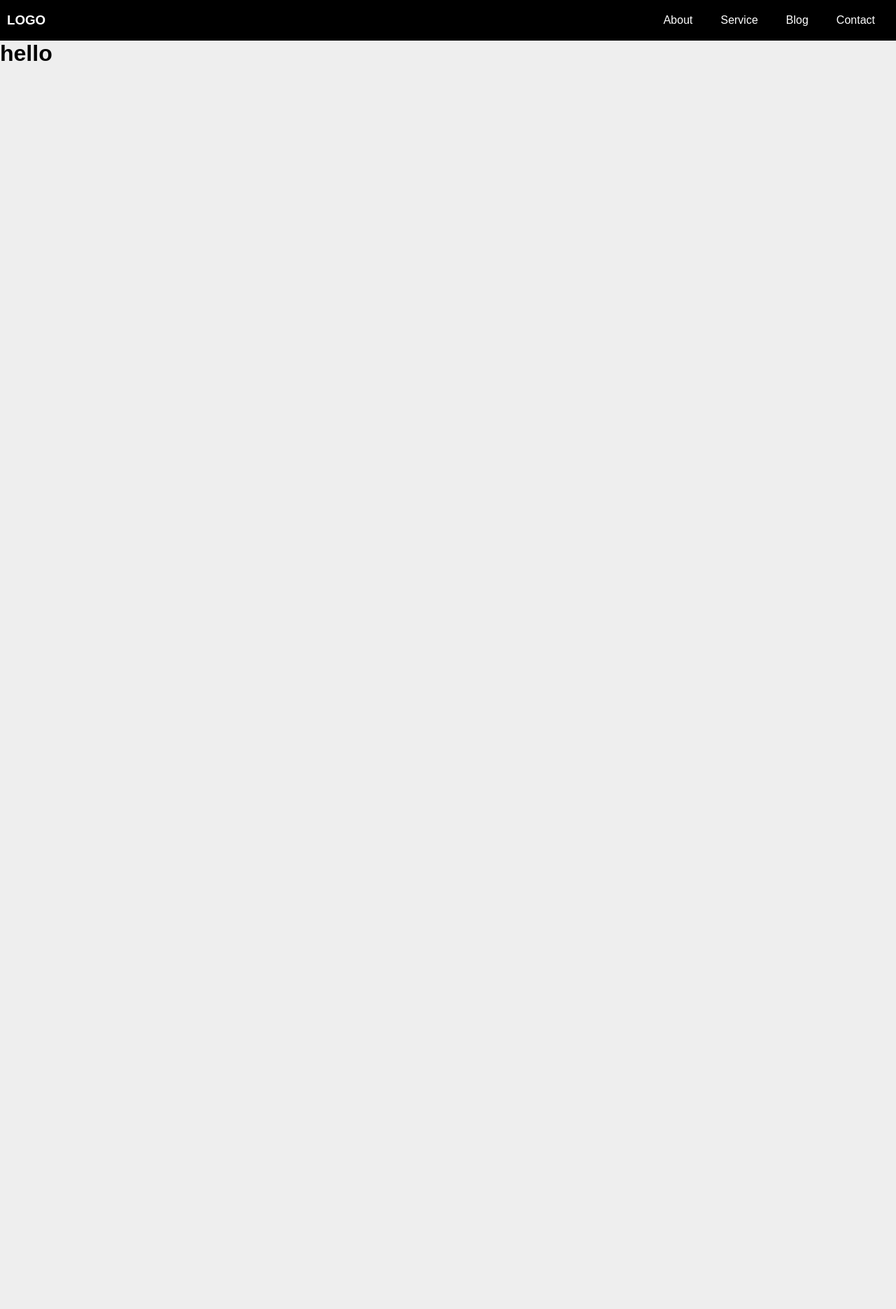
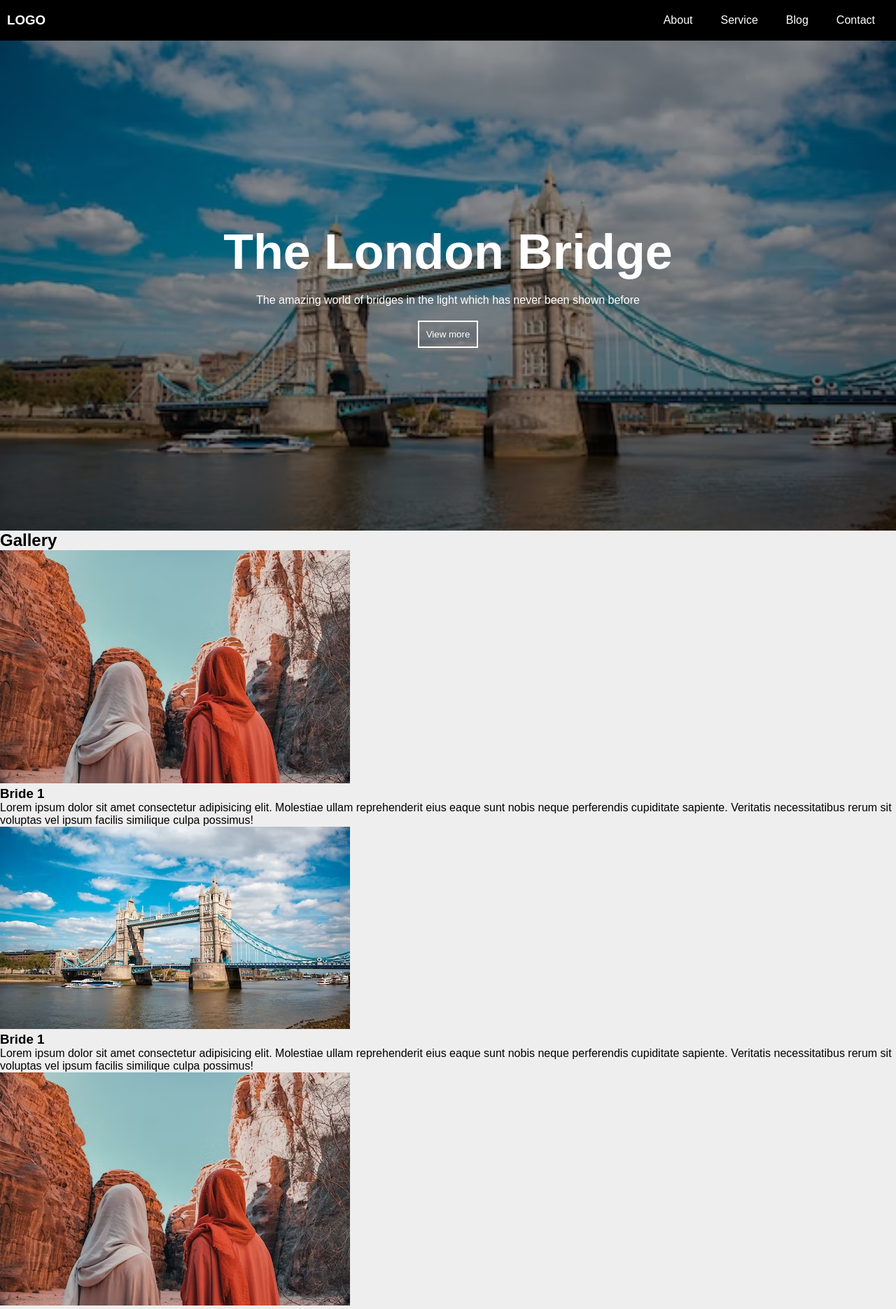
Before and after one commit to Tokonih/Sass-practice, a plain HTML site: page index.html in a window 1280 px wide. Shown: the top 1870 px of the page at 70% size. Before the commit the page ends 800 px from the top, so only its background shows below. Drawn offline with Linux system fonts and the light colour scheme.

Commit message:
i modified my code

```diff
--- a/index.html
+++ b/index.html
@@ -18,6 +18,34 @@
         </ul>
     </nav>
 
-    <h1>hello</h1>
+    <section class="banner ">
+        <h1>The London Bridge</h1>
+        <p>The amazing world of bridges in the light which has never been  shown before </p>
+        <button>View more</button>
+    </section>
+
+    <h2>Gallery </h2>
+
+    <section class="section1 ">
+
+        <div class="boxes"><img src="./img/banner.avif" alt="">
+            <h3>Bride 1</h3>
+            <p>Lorem ipsum dolor sit amet consectetur adipisicing elit. Molestiae ullam reprehenderit eius eaque sunt nobis neque perferendis cupiditate sapiente. Veritatis necessitatibus rerum sit voluptas vel ipsum facilis similique culpa possimus!</p>
+        </div>
+        <div class="boxes"><img src="./img/london bridge.avif" alt="">
+            <h3>Bride 1</h3>
+            <p>Lorem ipsum dolor sit amet consectetur adipisicing elit. Molestiae ullam reprehenderit eius eaque sunt nobis neque perferendis cupiditate sapiente. Veritatis necessitatibus rerum sit voluptas vel ipsum facilis similique culpa possimus!</p>
+        </div>
+        <div class="boxes"><img src="./img/banner.avif" alt="">
+            <h3>Bride 1</h3>
+            <p>Lorem ipsum dolor sit amet consectetur adipisicing elit. Molestiae ullam reprehenderit eius eaque sunt nobis neque perferendis cupiditate sapiente. Veritatis necessitatibus rerum sit voluptas vel ipsum facilis similique culpa possimus!</p>
+        </div>
+        <div class="boxes"><img src="./img/london bridge.avif" alt="">
+            <h3>Bride 1</h3>
+            <p>Lorem ipsum dolor sit amet consectetur adipisicing elit. Molestiae ullam reprehenderit eius eaque sunt nobis neque perferendis cupiditate sapiente. Veritatis necessitatibus rerum sit voluptas vel ipsum facilis similique culpa possimus!</p>
+        </div>
+    </section>
+
+
 </body>
 </html>
--- /dev/null
+++ b/scss/_variable.scss
@@ -0,0 +1,8 @@
+$primary: blue;
+$secondary: green;
+$dark:#000000;
+$white:#ffffff;
+$warning:yellow;
+$pink:pink;
+$danger:#980303;
+$bg:#eeeeee;
--- a/scss/main.scss
+++ b/scss/main.scss
@@ -1,11 +1,4 @@
-$primary: blue;
-$secondary: green;
-$dark:#000000;
-$white:#ffffff;
-$warning:yellow;
-$pink:pink;
-$danger:#980303;
-$bg:#eeeeee;
+@import"./variable";
 
 *{
     margin: 0;
@@ -16,6 +9,13 @@ $bg:#eeeeee;
 body{
     background-color: $bg;
     font-family: Arial, Helvetica, sans-serif;
+}
+
+@mixin box{
+    box-shadow: rgba(201, 201, 201, 0.4);
+    width: 100%;
+    padding: 5%;
+    border-radius: 10px;
 }
 
 .nav{
@@ -38,3 +38,34 @@ body{
         }
     }
 }
+
+.banner{
+    background:linear-gradient(rgba(0,0,0,0.4), rgba(0,0,0,0.5)), url(../img/london\ bridge.avif);
+    min-height: 700px;
+    background-size: cover;
+    color: $white;
+    display: flex;
+    align-items: center;
+    justify-content: center;
+    flex-direction: column;
+
+
+    h1{
+        font-size: 70px;
+        margin-bottom: 20px;
+    }
+
+    .box-container{
+
+    }
+
+    button{
+        padding: 10px;
+        display: inline-block;
+        margin-top: 20px;
+        background: none;
+        border: 2px solid $white;
+        color: $white;
+        cursor: pointer;
+    }
+}
```
Also changed, not shown: img/banner.avif (added), img/london bridge.avif (added), scss/main.css, 1 other file.
